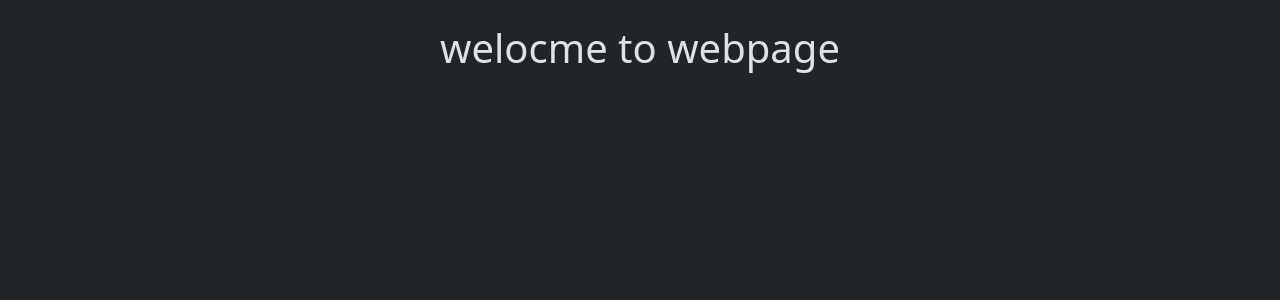
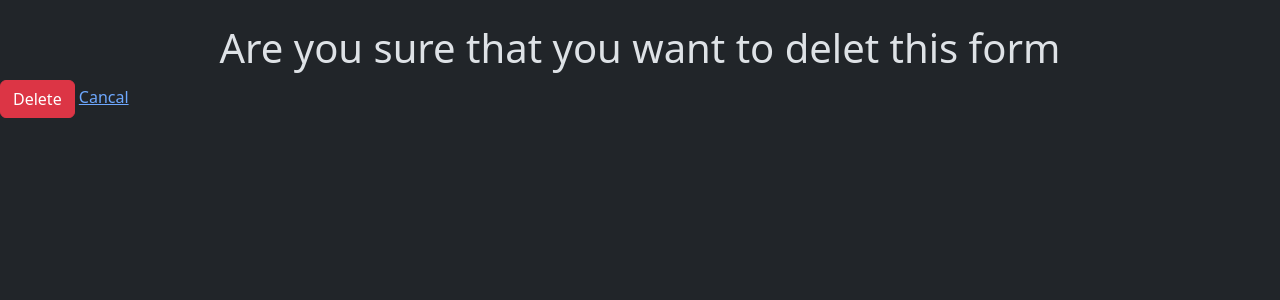
Before and after one commit to siddheshwarkhandare/django_project, a Django app: page /web/1/delete/ in a window 1280 px wide. Shown: the part 56-356 px from the top of the page. Run offline with Django 5.2, Linux system fonts and the light colour scheme; a user stored in the database is signed in; tables that the repository leaves empty hold one stand-in row (values such as "Sample post").

Commit message:
delete added

```diff
--- a/firstweb/web/Templates/web_conf_delete.html
+++ b/firstweb/web/Templates/web_conf_delete.html
@@ -6,5 +6,13 @@
 
 
 {% block content %}
- <h1 class = "text-center mt-4">welocme to webpage</h1>
+ <h1 class = "text-center mt-4">Are you sure that you want to delet this form</h1>
+
+ <form method='post'>
+    {% csrf_token %}
+    <button class="btn btn-danger"> Delete</button>
+    <a calss= "btn btn-success" href="{% url 'web_list' %}">Cancal</a>
+
+ </form>
+
 {% endblock content %}
```
